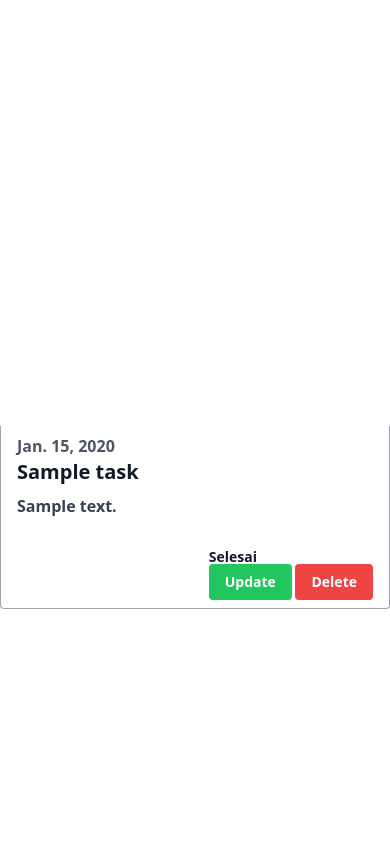
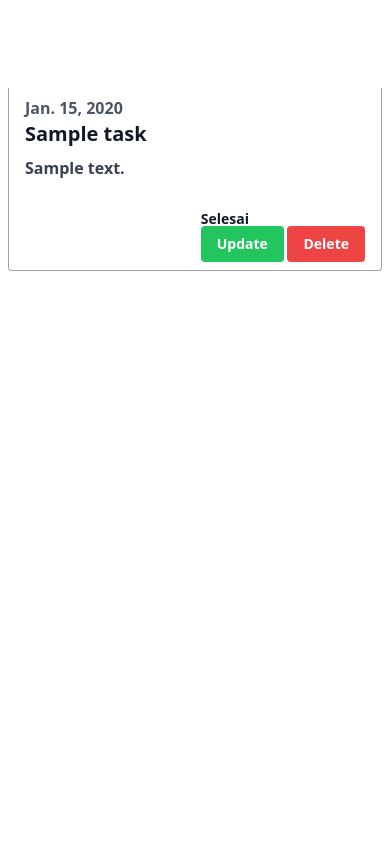
Before and after one commit to AdrianRamadhan27/assignment-pbp, a Django app: template todolist/templates/todolist.html in a window 390 px wide. Shown: the part 92-936 px from the top of the page. After the commit the page ends 363 px from the top, so only its background shows below. Run offline with Django 4.2, Linux system fonts and the light colour scheme; tables that the repository leaves empty hold one stand-in row (values such as "Sample post"); the template is opened without the code that fills it: values that come from a table or form of the project are taken from there, most other values are stand-ins (such as "Sample title", 1, 10 or a date in 2020); some libraries are stand-ins or nearby versions.

Commit message:
Assignment 5: More responsive

```diff
--- a/todolist/templates/todolist.html
+++ b/todolist/templates/todolist.html
@@ -29,17 +29,14 @@
         </div>
     </nav>
 
-<div class="h-screen flex flex-col items-center justify-center">
 
-
-
-
+<div class="h-auto flex flex-col items-center justify-center p-2 lg:grid grid-cols-3 gap-3">
 
 
             {% for task in tasks%}
 
-            <div class=" w-full  ">
-                <div class="h-48 lg:h-auto lg:w-48 flex-none bg-cover rounded-t lg:rounded-t-none lg:rounded-l text-center overflow-hidden">
+            <div class="w-full ">
+                <div class="h-20 lg:h-auto lg:w-48 flex-none bg-cover rounded-t lg:rounded-t-none lg:rounded-l text-center overflow-hidden">
                 </div>
                 <div class="border-r border-b border-l border-gray-400 lg:border-l lg:border-t lg:border-gray-400 bg-white rounded-b lg:rounded-b-none lg:rounded-r p-4 flex flex-col justify-between leading-normal hover:bg-gray-100 text-white font-bold py-2 px-4">
                     <p class="text-gray-600">{{task.date}}</p>
```
Lines whose indentation alone changed are shown as unchanged.
